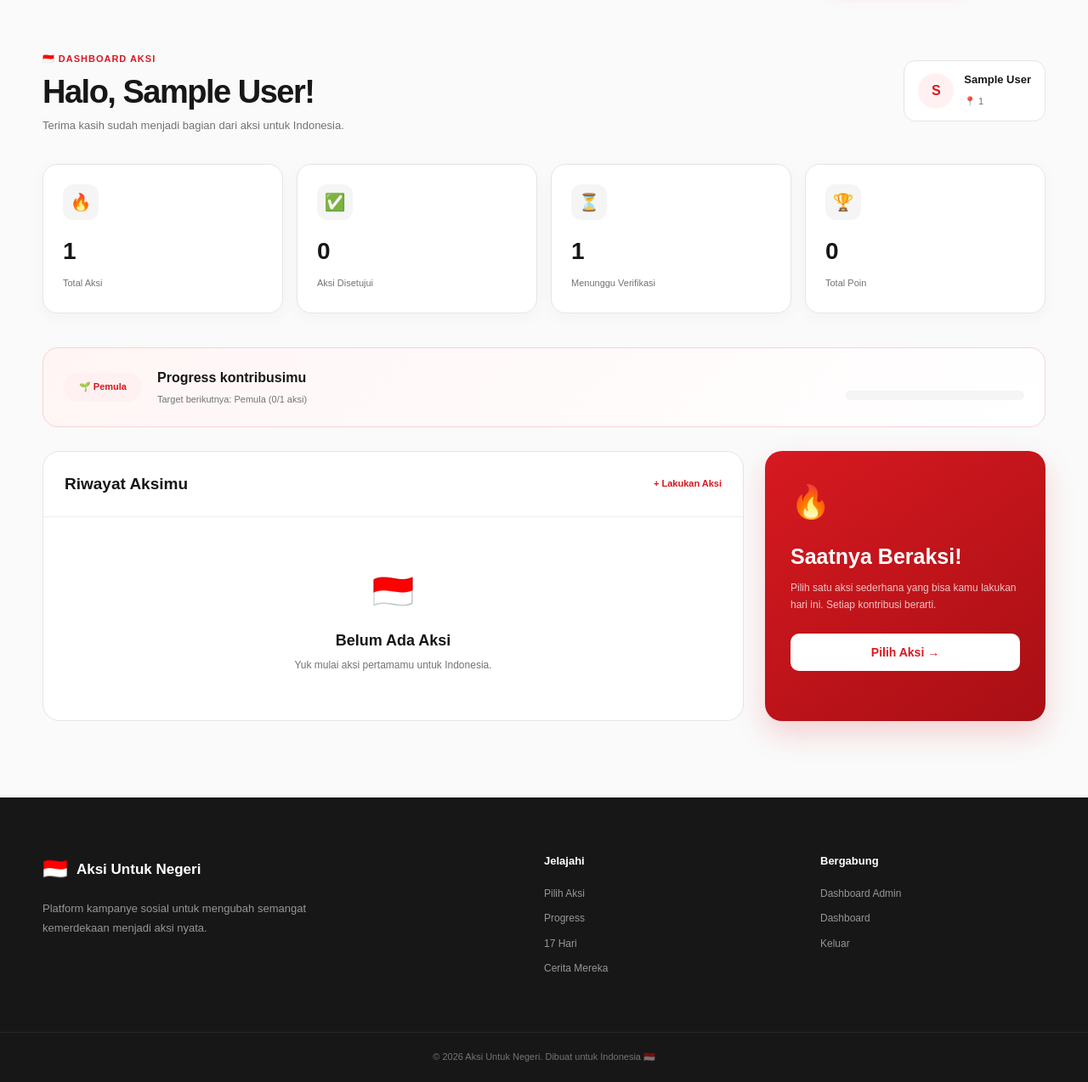
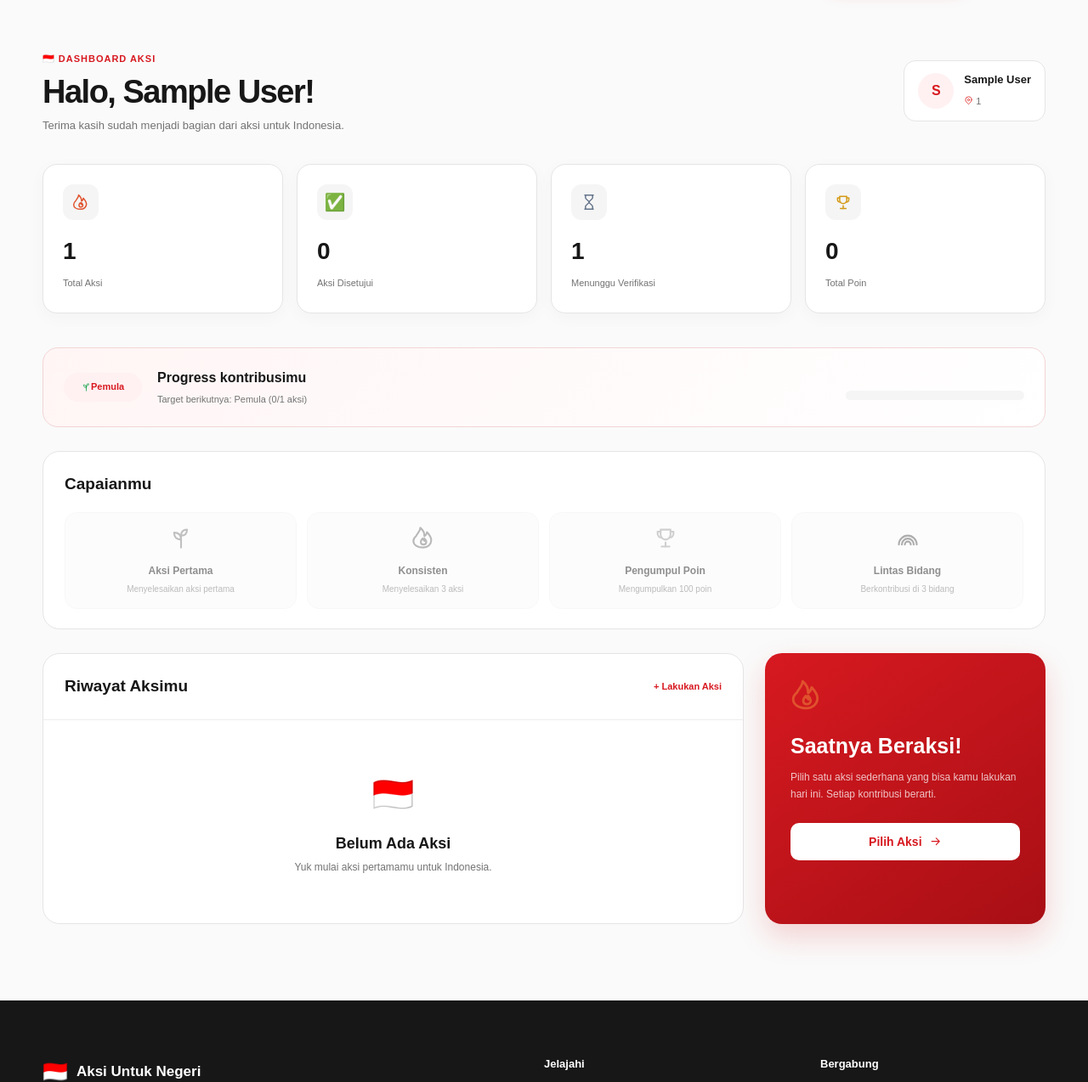
Before and after one commit to F-comand02/TIM-MERDEKA-IDCOMMUNITY, a PHP site: page /dashboard.php in a window 1280 px wide. Shown: the part 79-1353 px from the top of the page at 85% size. Run offline with PHP 8.4, Linux system fonts and the light colour scheme; the visitor is signed in with stand-in values (Sample User, id 1); data comes from the database, SQL or seed files in the repository.

Commit message:
perbaikan ui

```diff
--- a/admin/index.php
+++ b/admin/index.php
@@ -1742,6 +1742,7 @@ $queryHistoryList = mysqli_query(
 </footer>
 
 
+<script src="../assets/js/icons.js"></script>
 </body>
 
 </html>
--- a/assets/css/style.css
+++ b/assets/css/style.css
@@ -40,6 +40,35 @@ input,
 textarea,
 select {
     font-family: inherit;
+}
+
+.ui-icon {
+    width: 1em;
+    height: 1em;
+    display: inline-block;
+    flex: 0 0 auto;
+    vertical-align: -0.14em;
+    fill: none;
+    stroke: currentColor;
+    stroke-width: 1.8;
+    stroke-linecap: round;
+    stroke-linejoin: round;
+}
+
+.logo-icon .ui-icon,
+.stat-icon .ui-icon,
+.dashboard-stat-icon .ui-icon,
+.category-icon .ui-icon,
+.history-icon .ui-icon,
+.action-icon .ui-icon {
+    width: 1.15em;
+    height: 1.15em;
+}
+
+.btn .ui-icon,
+.nav-button .ui-icon {
+    width: 1.1em;
+    height: 1.1em;
 }
 
 
--- /dev/null
+++ b/assets/js/icons.js
@@ -0,0 +1,137 @@
+(function () {
+    const icons = {
+        '🔥': '<path d="M12 22c4.5 0 8-3.1 8-7.4 0-3.4-2.1-5.7-4.3-8.1-.4 2.1-1.4 3.4-2.6 4.2.2-3.5-1.5-6.5-4.1-8.7.1 3.2-2.9 5.6-4.3 8.5C2.8 12 2 13.8 2 15.5 2 19.3 6.1 22 12 22Z"/><path d="M9.5 16.2c0-1.1.7-2.1 1.8-3.3.5 1.1 1.2 1.8 2 2.5.3-1 .1-1.8-.2-2.5 1.2 1.1 1.9 2.2 1.9 3.4 0 1.6-1.2 2.7-2.8 2.7s-2.7-1.1-2.7-2.8Z"/>',
+        '❤️': '<path d="M20.8 8.7c0 5.5-8.8 10.3-8.8 10.3S3.2 14.2 3.2 8.7A4.7 4.7 0 0 1 12 6.4a4.7 4.7 0 0 1 8.8 2.3Z"/>',
+        '🎯': '<circle cx="12" cy="12" r="9"/><circle cx="12" cy="12" r="5"/><circle cx="12" cy="12" r="1"/>',
+        '🌱': '<path d="M12 22V10"/><path d="M12 14c-4.5 0-7-2.4-7-7 4.6 0 7 2.4 7 7Z"/><path d="M12 10c0-4.1 2.3-6 6-6 0 4.1-2.1 6-6 6Z"/>',
+        '🏆': '<path d="M8 21h8"/><path d="M12 17v4"/><path d="M7 4h10v5a5 5 0 0 1-10 0V4Z"/><path d="M7 6H4v2a4 4 0 0 0 4 4M17 6h3v2a4 4 0 0 1-4 4"/>',
+        '👑': '<path d="m3 7 3 3 6-6 6 6 3-3-2 11H5L3 7Z"/><path d="M5 21h14"/>',
+        '🌈': '<path d="M3 19a9 9 0 0 1 18 0"/><path d="M6 19a6 6 0 0 1 12 0"/><path d="M9 19a3 3 0 0 1 6 0"/>',
+        '📍': '<path d="M20 10c0 5-8 11-8 11S4 15 4 10a8 8 0 1 1 16 0Z"/><circle cx="12" cy="10" r="2.5"/>',
+        '💼': '<rect x="3" y="7" width="18" height="13" rx="2"/><path d="M8 7V5a2 2 0 0 1 2-2h4a2 2 0 0 1 2 2v2M3 12h18M10 12v2h4v-2"/>',
+        '📚': '<path d="M4 19.5A2.5 2.5 0 0 1 6.5 17H20"/><path d="M6.5 2H20v20H6.5A2.5 2.5 0 0 1 4 19.5v-15A2.5 2.5 0 0 1 6.5 2Z"/>',
+        '🌍': '<circle cx="12" cy="12" r="9"/><path d="M3 12h18M12 3c2.3 2.5 3.4 5.5 3.4 9S14.3 18.5 12 21M12 3C9.7 5.5 8.6 8.5 8.6 12s1.1 6.5 3.4 9"/>',
+        '🌎': '<circle cx="12" cy="12" r="9"/><path d="M3 12h18M12 3c2.3 2.5 3.4 5.5 3.4 9S14.3 18.5 12 21M12 3C9.7 5.5 8.6 8.5 8.6 12s1.1 6.5 3.4 9"/><path d="M7 6c1 1 2 1.3 3 1M15 17c1.2-1 2.5-1.2 4-1"/>',
+        '🌏': '<circle cx="12" cy="12" r="9"/><path d="M3 12h18M12 3c2.3 2.5 3.4 5.5 3.4 9S14.3 18.5 12 21M12 3C9.7 5.5 8.6 8.5 8.6 12s1.1 6.5 3.4 9"/><path d="M5 8c2 0 3 1 4 2M15 5c1 1 2 2 4 2M6 17c2-1 3-1 5 0"/>',
+        '🌳': '<path d="M12 22V12"/><path d="m12 12-3-3M12 16l4-4"/><path d="M5 12a4 4 0 0 1 1-7.9A6 6 0 0 1 18 6a4 4 0 0 1-1 7.9H5Z"/>',
+        '⚡': '<path d="m13 2-9 12h7l-1 8 9-12h-7l1-8Z"/>',
+        '💧': '<path d="M12 3.5S5 11 5 15a7 7 0 0 0 14 0c0-4-7-11.5-7-11.5Z"/>',
+        '🤝': '<path d="m7 11 3-3 4 4 3-3 4 4-4 4-4-4-3 3-4-4 3-3Z"/><path d="m2 7 3-3 4 4M22 7l-3-3-4 4"/>',
+        '🤲': '<path d="M4 12v5a3 3 0 0 0 3 3h7a4 4 0 0 0 3.6-2.2L21 12"/><path d="m4 12 3-3 3 3 3-3 3 3 3-3"/><path d="M8 7V4M12 8V3M16 8V4"/>',
+        '⚖️': '<path d="M12 3v18M5 21h14M4 7h16M7 7l-3 7h6L7 7ZM17 7l-3 7h6l-3-7Z"/>',
+        '♻️': '<path d="m7 7-3 5 3 5"/><path d="M4 12h10a4 4 0 0 1 4 4v1"/><path d="m17 17 3-5-3-5"/><path d="M20 12H10a4 4 0 0 1-4-4V7"/>',
+        '🏅': '<circle cx="12" cy="14" r="6"/><path d="m8 9-2-6 4 2 2-3 2 3 4-2-2 6"/><path d="M10 14h4M12 12v4"/>',
+        '🍚': '<path d="M4 13h16a8 8 0 0 1-16 0Z"/><path d="M6 10c1-2 3-3 6-3s5 1 6 3M3 13h18"/>',
+        '💻': '<rect x="4" y="4" width="16" height="12" rx="1"/><path d="M2 20h20M8 20l1-4h6l1 4"/>',
+        '🏘️': '<path d="m3 11 5-4 5 4v8H3v-8ZM13 13l4-3 4 3v6h-8v-6Z"/><path d="M6 15h2M16 16h2"/>',
+        '📂': '<path d="M3 6a2 2 0 0 1 2-2h5l2 2h7a2 2 0 0 1 2 2v9a2 2 0 0 1-2 2H5a2 2 0 0 1-2-2V6Z"/><path d="M3 9h18"/>',
+        '🌊': '<path d="M3 8c3 0 3 3 6 3s3-3 6-3 3 3 6 3"/><path d="M3 14c3 0 3 3 6 3s3-3 6-3 3 3 6 3"/>',
+        '🕊️': '<path d="M3 17c4-1 6-4 8-8 1-2 3-4 6-4l-2 3h5c-1 5-5 9-11 9H3Z"/><path d="m9 14 3-2"/>',
+        '✦': '<path d="m12 2 1.7 6.3L20 10l-6.3 1.7L12 18l-1.7-6.3L4 10l6.3-1.7L12 2Z"/>',
+        '⏳': '<path d="M6 2h12M6 22h12M7 2v4c0 2 5 4 5 6s-5 4-5 6v4M17 2v4c0 2-5 4-5 6s5 4 5 6v4"/>',
+        '�🇩': '<path d="M3 5h18v7H3z" fill="currentColor" stroke="none"/><path d="M3 12h18v7H3z" fill="#fff" stroke="none"/><path d="M3 5h18v14H3z"/>',
+        '→': '<path d="M5 12h14M13 6l6 6-6 6"/>',
+        '←': '<path d="M19 12H5M11 18l-6-6 6-6"/>'
+    };
+
+    const iconColors = {
+        '🔥': '#e0522d',
+        '❤️': '#dc2626',
+        '🎯': '#2563eb',
+        '🌱': '#16a34a',
+        '🏆': '#d49a16',
+        '👑': '#c58a13',
+        '🌈': '#7c3aed',
+        '📍': '#dc2626',
+        '💼': '#2563eb',
+        '📚': '#7c3aed',
+        '🌍': '#16856a',
+        '🌎': '#16856a',
+        '🌏': '#16856a',
+        '🌳': '#15803d',
+        '⚡': '#d97706',
+        '💧': '#0284c7',
+        '🤝': '#db2777',
+        '🤲': '#d97706',
+        '⚖️': '#475569',
+        '♻️': '#16a34a',
+        '✦': '#f59e0b',
+        '⏳': '#64748b',
+        '🏅': '#d49a16',
+        '🍚': '#b7791f',
+        '💻': '#2563eb',
+        '🏘️': '#0f766e',
+        '📂': '#d49a16',
+        '🌊': '#0284c7',
+        '🕊️': '#64748b',
+        '🇮🇩': '#d71920',
+        '→': '#d71920',
+        '←': '#737373'
+    };
+
+    const iconList = Object.keys(icons);
+    const iconPattern = new RegExp(iconList.map(escapeRegExp).join('|'), 'gu');
+
+    function escapeRegExp(value) {
+        return value.replace(/[.*+?^${}()|[\]\\]/g, '\\$&');
+    }
+
+    function normalizeIconKey(value) {
+        return value.replace(/\uFE0F/g, '');
+    }
+
+    function buildSvg(match) {
+        const key = normalizeIconKey(match);
+        const svg = document.createElementNS('http://www.w3.org/2000/svg', 'svg');
+        svg.setAttribute('class', 'ui-icon');
+        svg.setAttribute('viewBox', '0 0 24 24');
+        svg.setAttribute('aria-hidden', 'true');
+        svg.style.color = iconColors[match] || iconColors[key] || 'currentColor';
+        svg.innerHTML = icons[match] || icons[key] || '';
+        return svg;
+    }
+
+    function replaceText(node) {
+        if (!node || !node.nodeValue || !node.parentElement) return;
+        if (node.parentElement.closest('.ui-icon') || node.parentElement.tagName === 'SCRIPT' || node.parentElement.tagName === 'STYLE') return;
+
+        const text = node.nodeValue;
+        if (!iconPattern.test(text)) return;
+
+        iconPattern.lastIndex = 0;
+        const fragment = document.createDocumentFragment();
+        let lastIndex = 0;
+        let match;
+
+        while ((match = iconPattern.exec(text)) !== null) {
+            fragment.append(document.createTextNode(text.slice(lastIndex, match.index)));
+            fragment.append(buildSvg(match[0]));
+            lastIndex = match.index + match[0].length;
+        }
+
+        fragment.append(document.createTextNode(text.slice(lastIndex)));
+        node.parentNode.replaceChild(fragment, node);
+    }
+
+    function scanTextNodes() {
+        if (!document.body) return;
+        const walker = document.createTreeWalker(document.body, NodeFilter.SHOW_TEXT);
+        const nodes = [];
+        while (walker.nextNode()) nodes.push(walker.currentNode);
+        nodes.forEach(replaceText);
+    }
+
+    scanTextNodes();
+
+    if (window.MutationObserver) {
+        const observer = new MutationObserver(function () {
+            scanTextNodes();
+        });
+
+        observer.observe(document.body, {
+            childList: true,
+            subtree: true,
+            characterData: true
+        });
+    }
+})();
--- a/dashboard.php
+++ b/dashboard.php
@@ -164,6 +164,59 @@ $dataPoin =
 
 $totalPoin =
     (int) $dataPoin['total_poin'];
+
+$stmtCategories = mysqli_prepare(
+    $conn,
+    "SELECT COUNT(DISTINCT aksi.kategori_id) AS total
+     FROM aksi_user
+     INNER JOIN aksi
+        ON aksi_user.aksi_id = aksi.id
+     WHERE aksi_user.user_id = ?
+     AND aksi_user.status = 'disetujui'"
+);
+
+mysqli_stmt_bind_param(
+    $stmtCategories,
+    "i",
+    $userId
+);
+
+mysqli_stmt_execute($stmtCategories);
+
+$dataCategories =
+    mysqli_fetch_assoc(mysqli_stmt_get_result($stmtCategories));
+
+$totalCategories =
+    (int) $dataCategories['total'];
+
+mysqli_stmt_close($stmtCategories);
+
+$badges = [
+    [
+        'icon' => '🌱',
+        'label' => 'Aksi Pertama',
+        'description' => 'Menyelesaikan aksi pertama',
+        'unlocked' => $totalDisetujui >= 1,
+    ],
+    [
+        'icon' => '🔥',
+        'label' => 'Konsisten',
+        'description' => 'Menyelesaikan 3 aksi',
+        'unlocked' => $totalDisetujui >= 3,
+    ],
+    [
+        'icon' => '🏆',
+        'label' => 'Pengumpul Poin',
+        'description' => 'Mengumpulkan 100 poin',
+        'unlocked' => $totalPoin >= 100,
+    ],
+    [
+        'icon' => '🌈',
+        'label' => 'Lintas Bidang',
+        'description' => 'Berkontribusi di 3 bidang',
+        'unlocked' => $totalCategories >= 3,
+    ],
+];
 
 
 // ==========================================
@@ -370,12 +423,27 @@ $resultHistory =
         .dashboard-stat-icon {
             width: 42px;
             height: 42px;
-            display: flex;
+            display: inline-flex;
             align-items: center;
             justify-content: center;
             border-radius: 12px;
             background: #f5f5f5;
             font-size: 20px;
+            color: #d71920;
+            line-height: 1;
+        }
+
+        .dashboard-stat-icon .ui-icon,
+        .history-icon .ui-icon,
+        .badge-icon .ui-icon,
+        .action-panel .action-icon .ui-icon,
+        .logo-icon .ui-icon {
+            display: inline-block;
+            width: 1em;
+            height: 1em;
+            min-width: 1em;
+            min-height: 1em;
+            vertical-align: -0.12em;
         }
 
         .dashboard-stat strong {
@@ -445,6 +513,60 @@ $resultHistory =
             background: linear-gradient(90deg, #d71920, #f87171);
         }
 
+        .badge-panel {
+            padding: 23px 25px;
+            margin-bottom: 28px;
+            border: 1px solid #e5e5e5;
+            border-radius: 20px;
+            background: white;
+        }
+
+        .badge-panel h2 {
+            font-size: 19px;
+        }
+
+        .badge-grid {
+            display: grid;
+            grid-template-columns: repeat(4, 1fr);
+            gap: 12px;
+            margin-top: 18px;
+        }
+
+        .badge-item {
+            padding: 15px 12px;
+            border: 1px solid #f0f0f0;
+            border-radius: 14px;
+            background: #fafafa;
+            text-align: center;
+        }
+
+        .badge-item.locked {
+            filter: grayscale(1);
+            opacity: 0.48;
+        }
+
+        .badge-icon {
+            display: inline-flex;
+            align-items: center;
+            justify-content: center;
+            font-size: 28px;
+            line-height: 1;
+        }
+
+        .badge-item strong {
+            display: block;
+            margin-top: 8px;
+            font-size: 12px;
+        }
+
+        .badge-item small {
+            display: block;
+            margin-top: 5px;
+            color: #737373;
+            font-size: 10px;
+            line-height: 1.4;
+        }
+
         .dashboard-content {
             display: grid;
             grid-template-columns: 1fr 330px;
@@ -491,12 +613,14 @@ $resultHistory =
         .history-icon {
             width: 45px;
             height: 45px;
-            display: flex;
+            display: inline-flex;
             align-items: center;
             justify-content: center;
             border-radius: 12px;
             background: #f5f5f5;
             font-size: 20px;
+            color: #7c3aed;
+            line-height: 1;
         }
 
         .history-info {
@@ -554,7 +678,11 @@ $resultHistory =
         }
 
         .action-panel .action-icon {
+            display: inline-flex;
+            align-items: center;
+            justify-content: center;
             font-size: 38px;
+            line-height: 1;
         }
 
         .action-panel h2 {
@@ -601,6 +729,10 @@ $resultHistory =
                 grid-template-columns: repeat(2, 1fr);
             }
 
+            .badge-grid {
+                grid-template-columns: repeat(2, 1fr);
+            }
+
             .dashboard-content {
                 grid-template-columns: 1fr;
             }
@@ -628,6 +760,10 @@ $resultHistory =
 
             .dashboard-stat strong {
                 font-size: 23px;
+            }
+
+            .badge-grid {
+                grid-template-columns: 1fr 1fr;
             }
 
         }
@@ -835,6 +971,37 @@ $resultHistory =
             </div>
 
         </div>
+
+
+        <section class="badge-panel">
+
+            <h2>Capaianmu</h2>
+
+            <div class="badge-grid">
+
+                <?php foreach ($badges as $badge): ?>
+
+                    <div class="badge-item <?= $badge['unlocked'] ? '' : 'locked' ?>">
+
+                        <div class="badge-icon">
+                            <?= $badge['icon'] ?>
+                        </div>
+
+                        <strong>
+                            <?= htmlspecialchars($badge['label']) ?>
+                        </strong>
+
+                        <small>
+                            <?= htmlspecialchars($badge['description']) ?>
+                        </small>
+
+                    </div>
+
+                <?php endforeach; ?>
+
+            </div>
+
+        </section>
 
 
         <div class="dashboard-content">
@@ -1084,6 +1251,7 @@ $resultHistory =
 
 </footer>
 
+<script src="assets/js/icons.js"></script>
 </body>
 
 </html>
--- a/index.php
+++ b/index.php
@@ -961,6 +961,7 @@ $totalTantangan = (int) $dataTantangan['total'];
 </footer>
 
 
+<script src="assets/js/icons.js"></script>
 </body>
 
 </html>
--- a/lakukan-aksi.php
+++ b/lakukan-aksi.php
@@ -1158,6 +1158,7 @@ mysqli_stmt_bind_param(
 </footer>
 
 
+<script src="assets/js/icons.js"></script>
 </body>
 
 </html>
--- a/login.php
+++ b/login.php
@@ -783,6 +783,7 @@ if ($_SERVER["REQUEST_METHOD"] === "POST") {
 </div>
 
 
+<script src="assets/js/icons.js"></script>
 </body>
 
 </html>
--- a/oauth_setup.php
+++ b/oauth_setup.php
@@ -473,6 +473,7 @@ if ($_SERVER['REQUEST_METHOD'] === 'POST') {
 
 </div>
 
+<script src="assets/js/icons.js"></script>
 </body>
 
 </html>
--- a/pages/leaderboard.php
+++ b/pages/leaderboard.php
@@ -395,5 +395,6 @@ if ($userId > 0) {
 
 </footer>
 
+<script src="../assets/js/icons.js"></script>
 </body>
 </html>
--- a/pages/peta.php
+++ b/pages/peta.php
@@ -810,6 +810,7 @@ $totalAksi = array_sum(
 </footer>
 
 
+<script src="../assets/js/icons.js"></script>
 </body>
 
 </html>
--- a/pages/progress.php
+++ b/pages/progress.php
@@ -1029,6 +1029,7 @@ $queryKategoriAksi = mysqli_query(
 </footer>
 
 
+<script src="../assets/js/icons.js"></script>
 </body>
 
 </html>
--- a/pages/tantangan.php
+++ b/pages/tantangan.php
@@ -700,6 +700,7 @@ if ($userId > 0) {
 
 </footer>
 
+<script src="../assets/js/icons.js"></script>
 </body>
 
 </html>
--- a/register.php
+++ b/register.php
@@ -640,6 +640,7 @@ if ($_SERVER["REQUEST_METHOD"] === "POST") {
 
 </div>
 
+<script src="assets/js/icons.js"></script>
 </body>
 
 </html>
```
Also changed, not shown: pages/aksi.php (+34 -3 lines).
